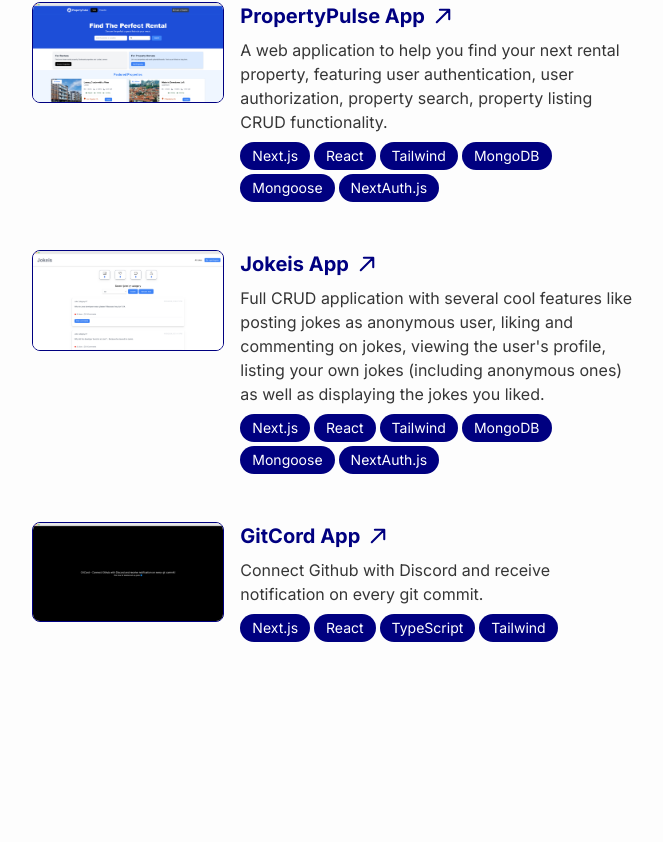
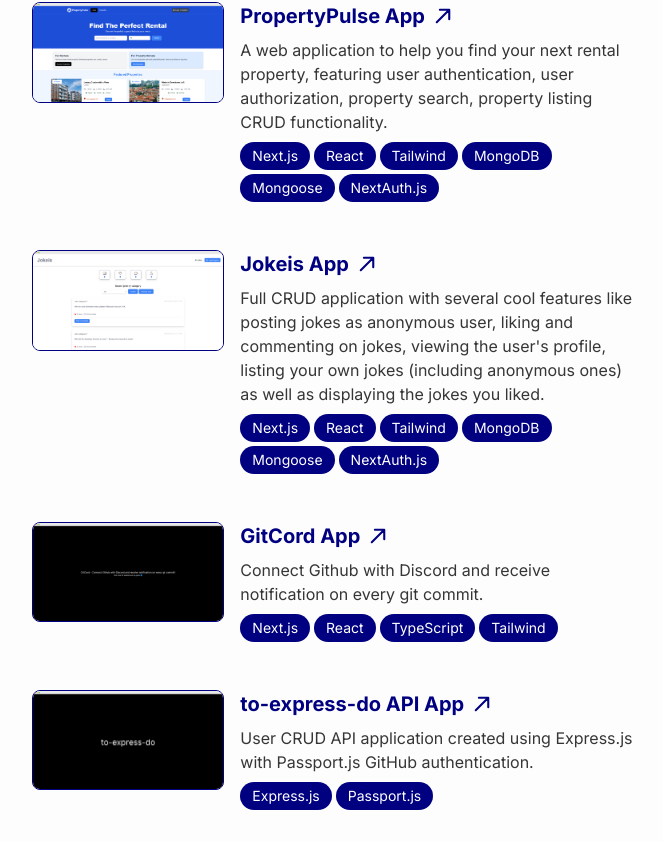
Before and after one commit to ognjeeen/portognjeeen, a Next.js app: page / in a window 1280 px wide. Shown: the part 1314-2156 px from the top of the page, without its empty margins (485-1148 px from the left). Before the commit the page ends 1988 px from the top, so only its background shows below. Built offline with nearby package versions, Linux system fonts and the light colour scheme.

Commit message:
Added new project

```diff
--- a/components/Projects.tsx
+++ b/components/Projects.tsx
@@ -3,6 +3,7 @@
 import jokeis from '../public/projects/jokeis.png';
 import movieTwist from '../public/projects/movieTwist.png';
 import propertyPulse from '../public/projects/propertyPulse.png';
+import toExpressDo from '../public/projects/toExpressDo.jpeg';
 
 const projects = [
   {
@@ -48,6 +49,13 @@
     src: gitcord,
     technologies: ['Next.js', 'React', 'TypeScript', 'Tailwind'],
     href: 'https://github.com/ognjeeen/gitcord',
+  },
+  {
+    name: 'to-express-do API App',
+    description: `User CRUD API application created using Express.js with Passport.js GitHub authentication.`,
+    src: toExpressDo,
+    technologies: ['Express.js', 'Passport.js'],
+    href: 'https://github.com/ognjeeen/to-express-do',
   },
 ];
 
```
Also changed, not shown: public/projects/toExpressDo.jpeg (added).
